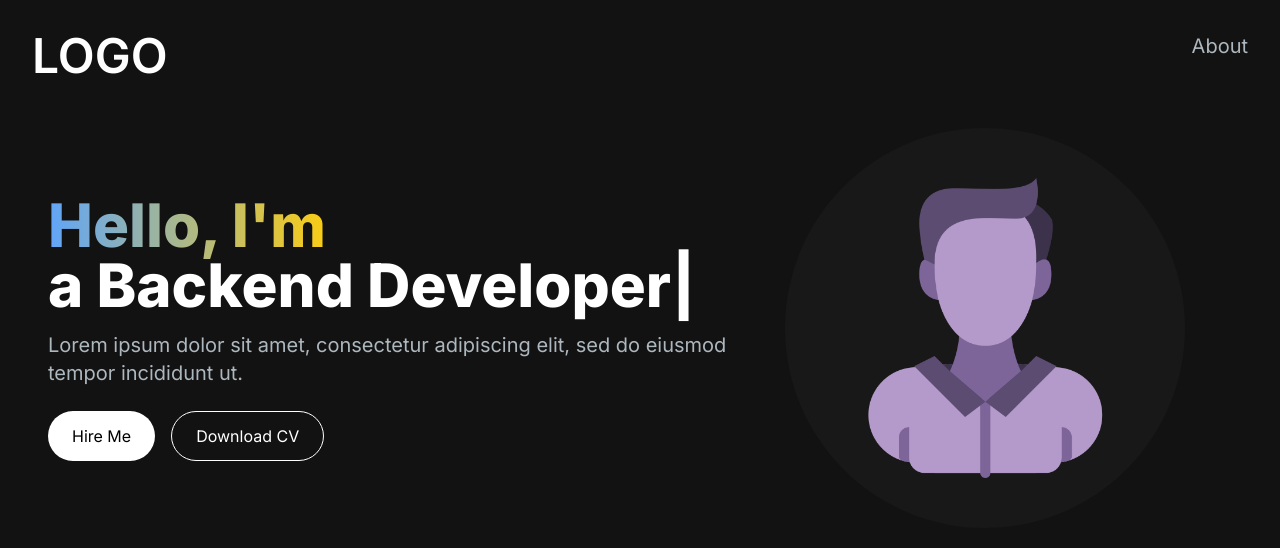
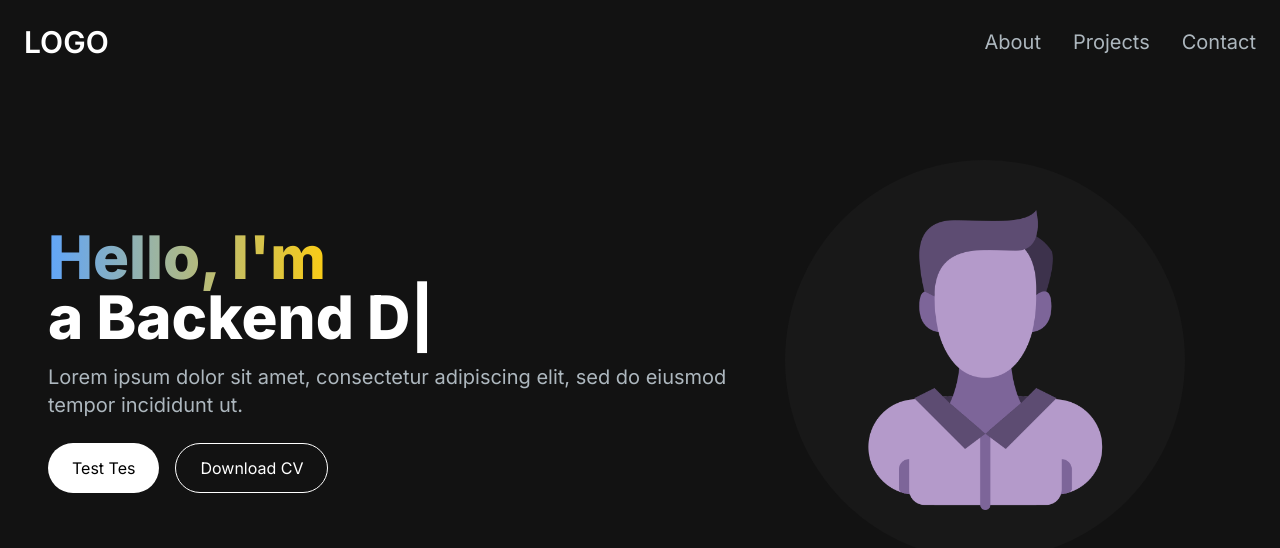
Before and after one commit to GCarido/portfolio-website, a Next.js app: page / in a window 1280 px wide. Shown: the top 548 px of the page. Built offline with nearby package versions, Linux system fonts and the light colour scheme.

Commit message:
Add interactive menu button

```diff
--- a/package.json
+++ b/package.json
@@ -9,6 +9,7 @@
     "lint": "next lint"
   },
   "dependencies": {
+    "@heroicons/react": "^2.1.5",
     "next": "14.2.6",
     "react": "^18",
     "react-dom": "^18",
--- a/src/app/components/Hero.jsx
+++ b/src/app/components/Hero.jsx
@@ -13,13 +13,13 @@ const Hero = () => {
                         <br></br>
                         <TypeAnimation
                             sequence={[
-                                'Ken Roger',
+                                'Name Lname',
                                 1000,
-                                'a Web Developer',
+                                'a Web Dev',
                                 1000,
-                                'a Backend Developer',
+                                'a Backend Dev',
                                 1000,
-                                'a UI/UX Designer',
+                                'a Test Test',
                                 1000
                             ]}
                             wrapper="span"
@@ -31,7 +31,7 @@ const Hero = () => {
                         Lorem ipsum dolor sit amet, consectetur adipiscing elit, sed do eiusmod tempor incididunt ut.
                     </p>
                     <div className="grid gap-3 sm:flex sm:gap-0">
-                        <button className="px-6 py-3 rounded-full mr-4 bg-white hover:bg-slate-200 text-black w-full sm:w-fit">Hire Me</button>
+                        <button className="px-6 py-3 rounded-full mr-4 bg-white hover:bg-slate-200 text-black w-full sm:w-fit">Test Tes</button>
                         <button className="px-6 py-3 rounded-full mr-4 bg-transparent hover:bg-slate-800 text-white border border-white w-full sm:w-fit">Download CV</button>
                     </div>
                 </div>
--- /dev/null
+++ b/src/app/components/MenuOverlay.jsx
@@ -0,0 +1,17 @@
+import React from 'react'
+import NavLink from "./NavLink"
+
+const MenuOverlay = ({ links }) => {
+    return (
+        <ul className="flex flex-col py-4 items-center">
+            {links.map((link, index) => (
+                <li key={index}>
+                    <NavLink href={link.path} title={link.title} />
+                </li>
+            ))}
+
+        </ul>
+    )
+}
+
+export default MenuOverlay
--- /dev/null
+++ b/src/app/components/NavLink.jsx
@@ -0,0 +1,11 @@
+import Link from 'next/link';
+
+const NavLink = ({ href, title }) => {
+    return (
+        <Link href={href}
+        className="block py-2 pl-3 pr-4 text-[#ADB7BE] sm:text-xl rounded md:p-0 hover:text-white">{title}
+        </Link>
+    )
+}
+
+export default NavLink;
--- a/src/app/components/Navbar.jsx
+++ b/src/app/components/Navbar.jsx
@@ -1,17 +1,66 @@
+"use client";
 import React from 'react';
 import Link from 'next/link';
+import NavLink from "./NavLink";
+import { useState } from "react";
+import { Bars3Icon, XMarkIcon } from "@heroicons/react/24/solid";
+import MenuOverlay from "./MenuOverlay";
+
+const navLinks = [
+  {
+    title: "About",
+    path: "#about"
+  },
+  {
+    title: "Projects",
+    path: "#projects"
+  },
+  {
+    title: "Contact",
+    path: "#contact"
+  }
+]
+
 
 const Navbar = () => {
+  const [navbarOpen, setNavbarOpen] = useState(false);
+
   return (
-    <nav>
-        <div className="flex flex-wrap item-center justify-between mx-auto p-8">
-            <Link href={"/"} className="text-5xl text-white font-semibold">LOGO</Link>
-            <div className="menu hidden md:block md:w-auto" id="navbar">
-                <ul>
-                    <li><Link href={"#about"} className="block py-2 pl-3 pr-4 text-[#ADB7BE] sm:text-xl rounded md:p-0 hover:text-white">About</Link></li>
-                </ul>
-            </div>
+    <nav className="fixed top-0 left-0 right-0 z-10 bg-[#121212] bg-opacity-100">
+      <div className="flex flex-wrap item-center justify-between mx-auto sm:px-5 md:p-6 md:flex px-4 py-2">
+        <Link href={"/"} className="flex items-center text-3xl text-white font-semibold">
+          LOGO
+        </Link>
+        <div className="mobile-menu block md:hidden">
+          {
+            !navbarOpen ? (
+              <button
+              onClick={() => setNavbarOpen(true)}
+              className="text-slate-200 flex items-center px-3 py-2 border rounded border-slate-200 hover:text-white hover:border-white">
+                <Bars3Icon className="h-5 w-5" />
+              </button>
+            ) : (
+              <button
+              onClick={() => setNavbarOpen(false)}
+              className="text-slate-200 flex items-center px-3 py-2 border rounded border-slate-200 hover:text-white hover:border-white">
+                <XMarkIcon className="h-5 w-5"/>
+              </button>
+            )
+          }
         </div>
+        <div className="menu hidden md:block md:w-auto md:items-center md:flex" id="navbar">
+          <ul className="flex p-4 md:p-0 md:flex-row md:space-x-8">
+            {
+              navLinks.map((link, index) => (
+                <li key={index}>
+                  <NavLink href={link.path} title={link.title}></NavLink>
+                </li>
+              ))
+            }
+          </ul>
+        </div>
+      </div>
+      {navbarOpen ? <MenuOverlay links={navLinks} /> : null}
     </nav>
   )
 }
--- a/src/app/page.js
+++ b/src/app/page.js
@@ -5,7 +5,7 @@ export default function Home() {
   return (
     <main className="flex min-h-screen flex-col bg-[#121212]">
       <Navbar />
-      <div className="container mx-auto py-4 px-12">
+      <div className="container mt-36 mx-auto py-4 px-12">
         <Hero />
       </div>
     </main>
```
Also changed, not shown: 1 other file (tests, documents, lock files or other folders).
